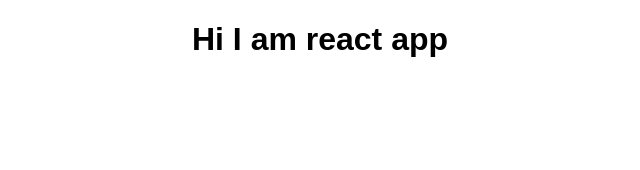
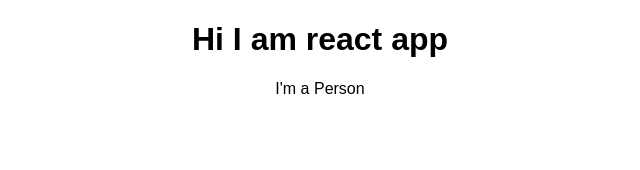
Before and after one commit to nitai-b/learning_react_first_project, a React (Create React App) app: page / in a window 1280 px wide. Shown: the top 170 px of the page, without its empty margins (320-960 px from the left). Built offline with nearby package versions, Linux system fonts and the light colour scheme.

Commit message:
created a component using a function instead of a class, because sometimes you don't need everything that a class provides, sometimes you just want to return some text

```diff
--- a/src/App.js
+++ b/src/App.js
@@ -1,11 +1,12 @@
 import React, { Component } from 'react';
 import './App.css';
-
+import Person from './Person/Person';
 class App extends Component {
   render() {
     return (
       <div className="App">
         <h1>Hi I am react app</h1>
+        <Person/>
       </div>
     );
   }
--- /dev/null
+++ b/src/Person/Person.js
@@ -0,0 +1,10 @@
+// this is a different way of creating a component
+// this is just a cunftion that returns some jsx
+import React from 'react';
+
+
+const person = () => {
+    return <p>I'm a Person</p>
+}
+
+export default person;
```
